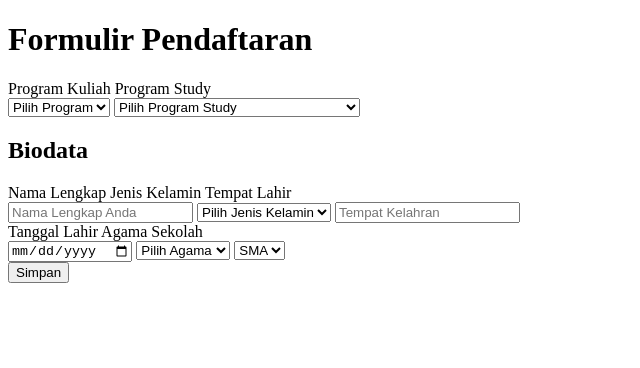
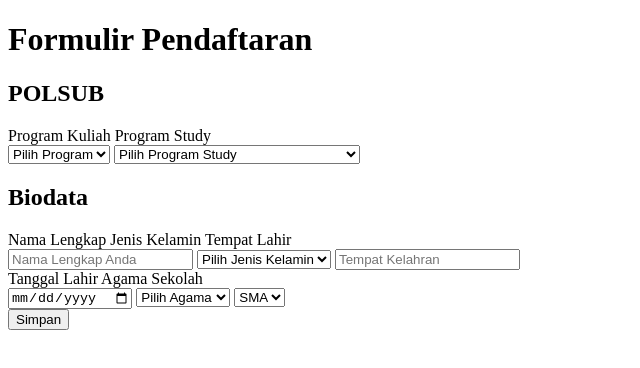
Before and after one commit to IvanyAI/form-tugas, a plain HTML site: page form.html in a window 1280 px wide. Shown: the whole page, without its empty margins (0-640 px from the left). Drawn offline with Linux system fonts and the light colour scheme.

Commit message:
Perubahan pada form.html

```diff
--- a/form.html
+++ b/form.html
@@ -17,6 +17,7 @@
 <form action="" method="post">
 <header>
 <h1>Formulir Pendaftaran</h1>
+<h2>POLSUB</h2>
 </header>
 <div>
 <label for="PKuliah">Program Kuliah</label>
```
